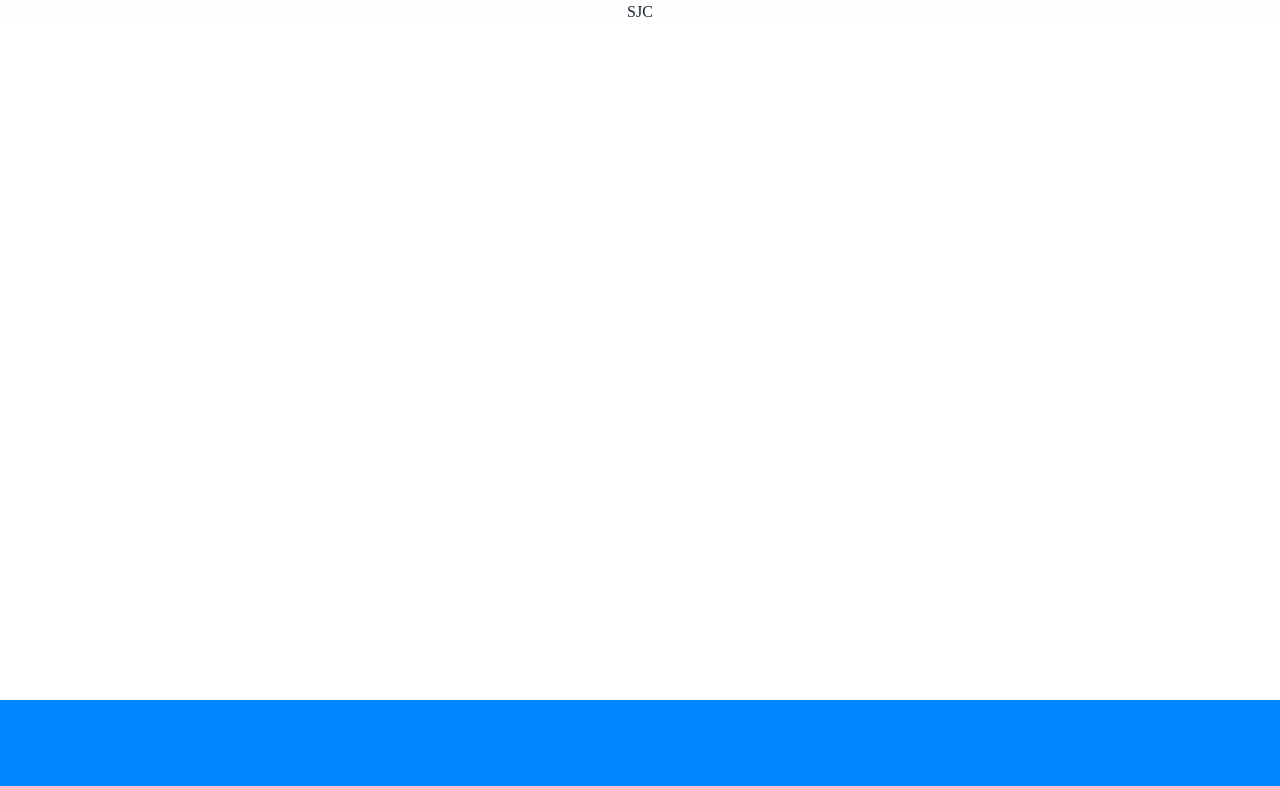
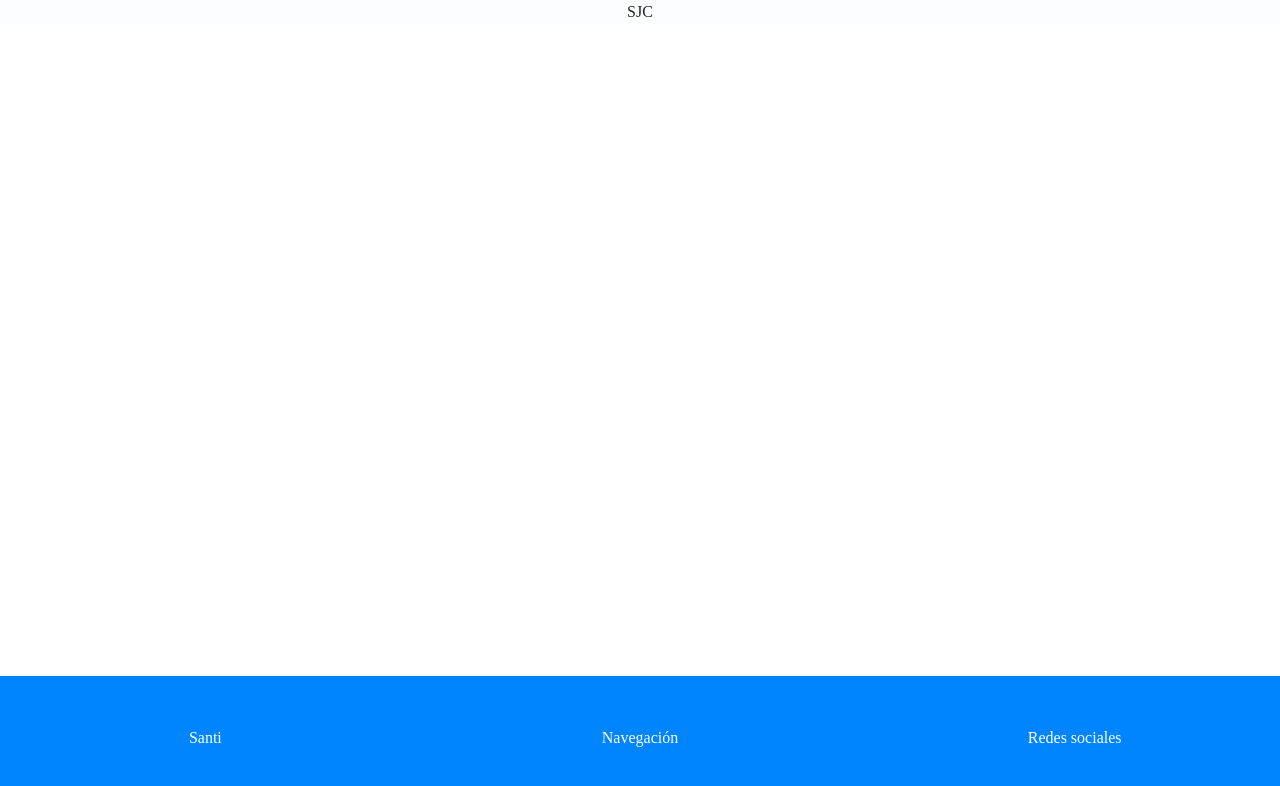
Before and after one commit to santiagojimenezisc/santiagojmz, a Vue app: page / in a window 1280 px wide. Shown: the top 786 px of the page. Built offline with nearby package versions, Linux system fonts and the light colour scheme.

Commit message:
Se agrega columnas de bt sin eje x

```diff
--- a/src/components/Footer.vue
+++ b/src/components/Footer.vue
@@ -1,6 +1,16 @@
 <template>
     <div id="footer">
-
+        <div class="row">
+            <div class="col-4">
+                Santi
+            </div>
+            <div class="col-4">
+                Navegación
+            </div>
+            <div class="col-4">
+                Redes sociales
+            </div>
+        </div>
     </div>
 </template>
 <script>
@@ -10,6 +20,7 @@ export default {
 </script>
 <style scoped>
 #footer{
+    overflow-x:hidden;
     background-color:#0085FF;
     max-height: 200px;
     max-width: 100vw;
```
